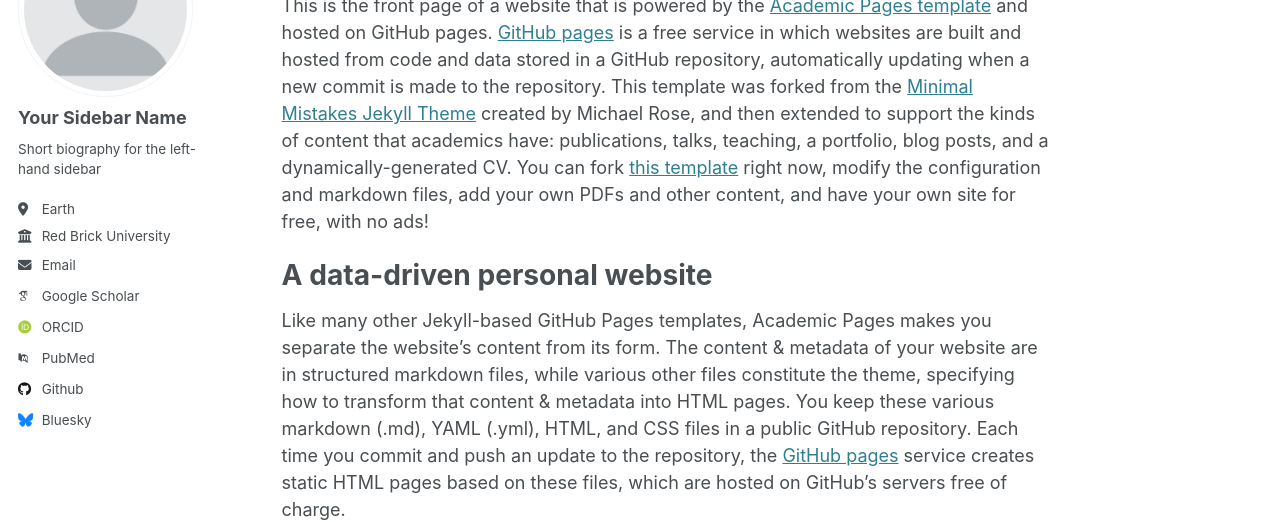
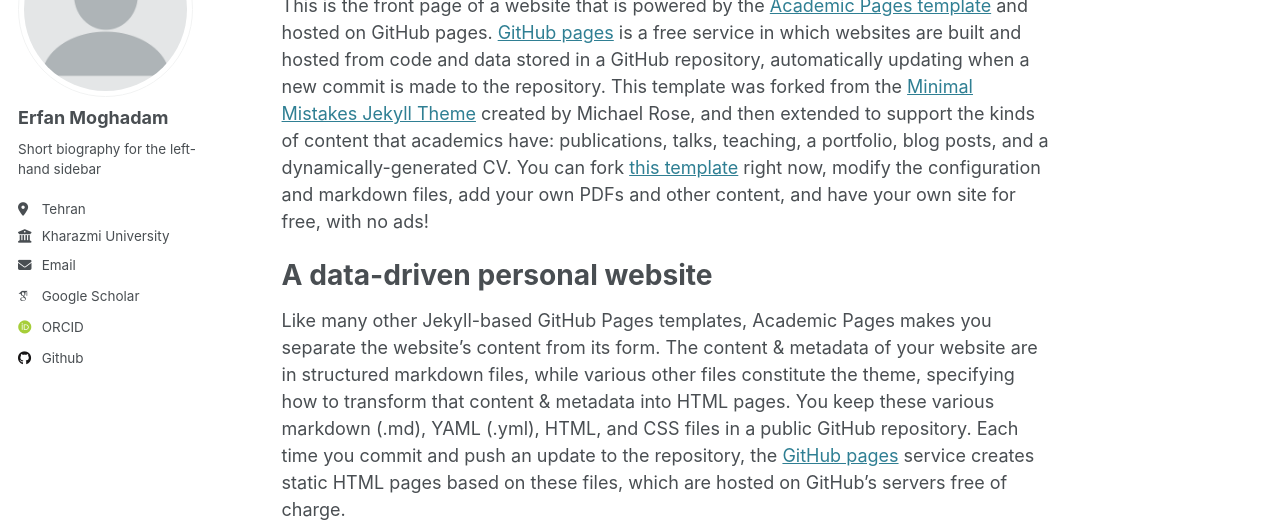
Before and after one commit to erfanresume/erfanresume.github.io, a Jekyll site: the page built from _pages/about.md, in a window 1280 px wide. Shown: the part 184-706 px from the top of the page. Built offline with Jekyll 4.4.1, drawn with Linux system fonts in a browser that asks for light colours; some web fonts are replaced.

Commit message:
Update _config.yml

```diff
--- a/_config.yml
+++ b/_config.yml
@@ -22,21 +22,21 @@
 author:
   # Biographic information
   avatar           : "profile.png"
-  name             : "Your Sidebar Name"
+  name             : "Erfan Moghadam"
   pronouns         : # example: "she/her"
   bio              : "Short biography for the left-hand sidebar"
-  location         : "Earth"
-  employer         : "Red Brick University"
+  location         : "Tehran"
+  employer         : "Kharazmi University"
   uri              : # URL
-  email            : "none@example.org"
+  email            : "erfanmoghaddam1999@gmail.com"
 
   # Academic websites
   arxiv            : # URL - Update with the correct link to your profile
   googlescholar    : "https://scholar.google.com/citations?user=PS_CX0AAAAAJ"
   impactstory      : # URL
-  orcid            : "http://orcid.org/yourorcidurl"
+  orcid            : "https://orcid.org/0009-0004-6741-618X"
   semantic         : # URL
-  pubmed           : "https://www.ncbi.nlm.nih.gov/pubmed/?term=john+snow"
+  pubmed           : #"https://www.ncbi.nlm.nih.gov/pubmed/?term=john+snow"
   researchgate     : # URL
   scopus           : # URL
 
@@ -44,12 +44,12 @@
   bitbucket        : # Username - Update with your username on the site
   codepen          : # Username
   dribbble         : # Username
-  github           : "academicpages"
+  github           : "https://github.com/Erfanresume"
   kaggle           : # Username
   stackoverflow    : # User number or user number and name (i.e., use "1" or "1/jeff-atwood")
 
   # Social media
-  bluesky          : "bsky.app" # Replace this with you Bluesky username
+  bluesky          : #"bsky.app" # Replace this with you Bluesky username
   facebook         : # Username
   flickr           : # Username
   foursquare       : # Username
```
